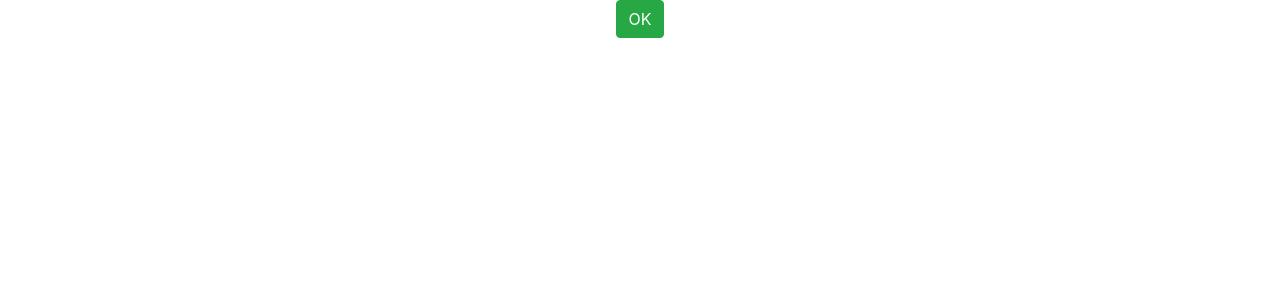
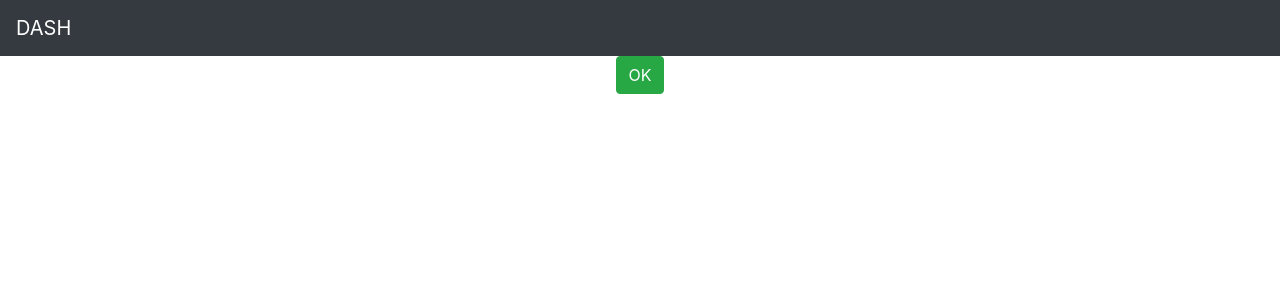
Before and after one commit to RenanVenancio/react-dashboard, a React (Create React App) app: page / in a window 1280 px wide. Shown: the top 300 px of the page. Built offline with nearby package versions, Linux system fonts and the light colour scheme.

Commit message:
Creating the navbar component

```diff
--- a/src/App.js
+++ b/src/App.js
@@ -1,10 +1,12 @@
 import React from 'react';
 import './App.css';
+import TopMenu from './components/TopMenu/TopMenu'
 
 function App() {
   return (
     <div className="App">
-        <button class="btn btn-success">OK</button>
+      <TopMenu/>
+      <button class="btn btn-success">OK</button>
     </div>
   );
 }
--- /dev/null
+++ b/src/components/TopMenu/TopMenu.js
@@ -0,0 +1,16 @@
+import React, { Component } from 'react'
+
+class TopMenu extends Component {
+    render(){
+        return(
+            <nav className="navbar navbar-expand-lg navbar-dark bg-dark">
+                <a href="/" className="navbar-brand">DASH</a>
+                <button className="navbar-toggler" type="button" data-toggle="collapse" data-target="#navbarNav">
+                    <span className="navbar-toggler-icon"></span>
+                </button>
+            </nav>
+        )
+    }
+}
+
+export default TopMenu
```
